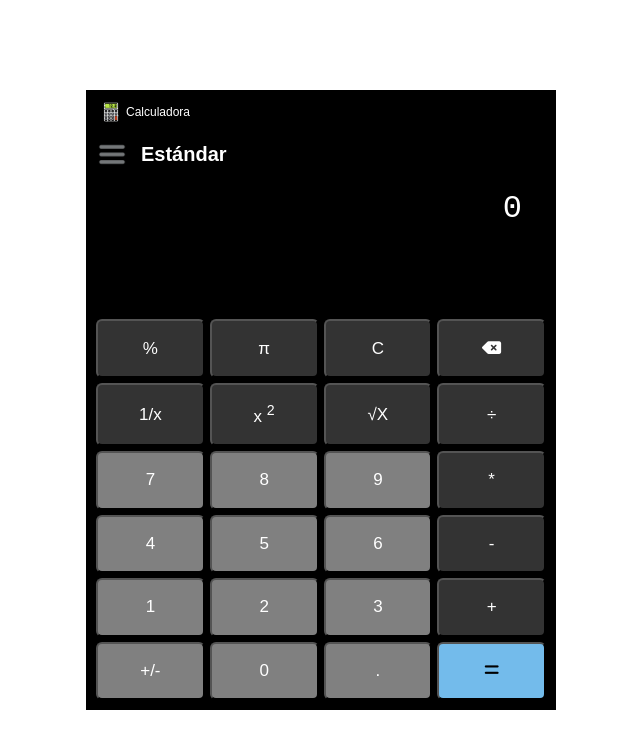
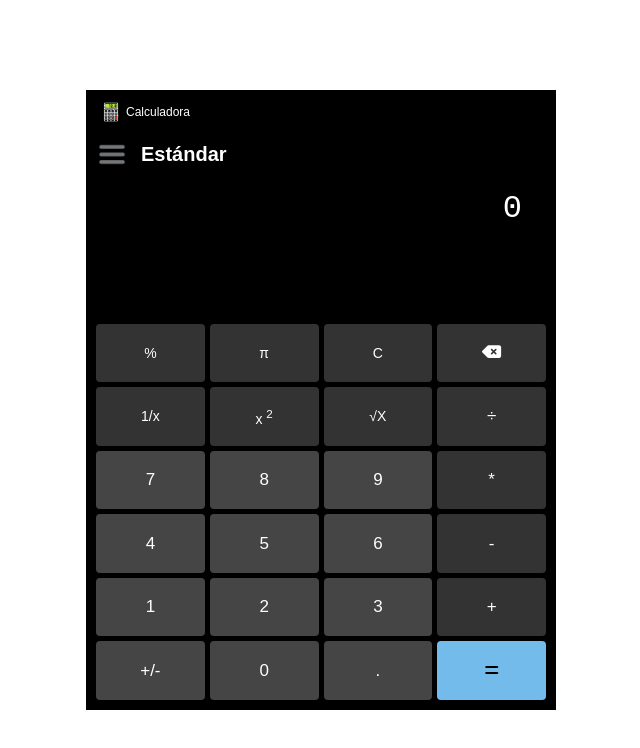
Before and after one commit to alfonn13/Calculator, a plain HTML site: page index.html in a window 1280 px wide. Shown: the whole page, without its empty margins (319-959 px from the left). Drawn offline with Linux system fonts and the light colour scheme.

Commit message:
Update final

```diff
--- a/index.html
+++ b/index.html
@@ -23,7 +23,7 @@
         <button class="btn dark" id="percentage">%</button>
         <button class="btn dark" id="PI">π</button>
         <button class="btn dark" id="c">C</button>
-        <button class="btn dark" id="delete"><i class="fa-solid fa-delete-left"></i></button>
+        <button class="btn dark delete" id="delete"><i class="fa-solid fa-delete-left"></i></button>
         <button class="btn dark" id="on">1/x</button>
         <button class="btn dark" id="elevated">x <sup>2</sup></button>
         <button class="btn dark" id="root">√X</button>
--- a/style/btn.css
+++ b/style/btn.css
@@ -1,5 +1,6 @@
 .btn{
-    border-radius: 6px;
+    border-radius: 4px;
+    border: none;
     width: 100%;
     height: 100%;
     cursor: pointer;
@@ -13,14 +14,19 @@
 }
 
 .btn.light{
-    background-color: #808080;
+    background-color: rgb(69,69,69);
     font-size: 17px;
 }
 
 .btn.dark{
     background-color: #333333;
+    font-size: 14px;
+}
 
+.btn.dark.delete{
+    font-size: 17px;
 }
+
 
 .btn.light:hover{
     background-color: #333333;
@@ -33,7 +39,7 @@
 .btn.equal{
     background-color: #73BBEB;
     color: black;
-    font-size: 17px;
+    font-size: 16px;
 }
 .btn.equal:hover{
     background-color:#4C7C9C;
```
